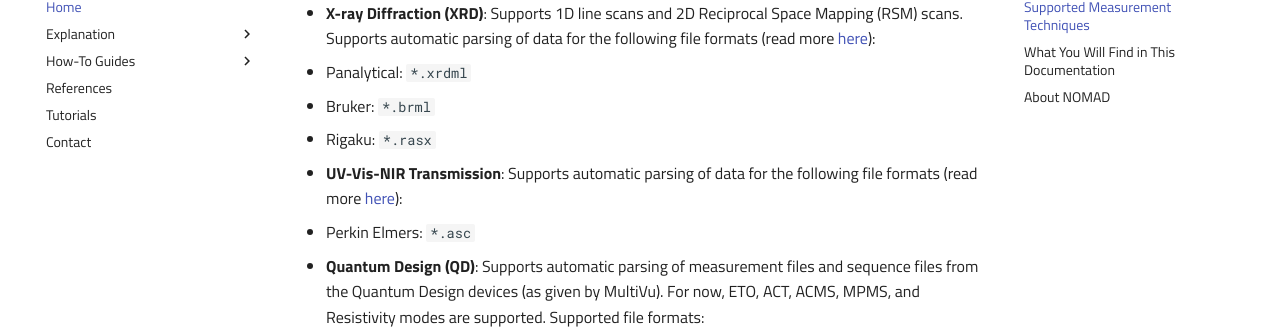
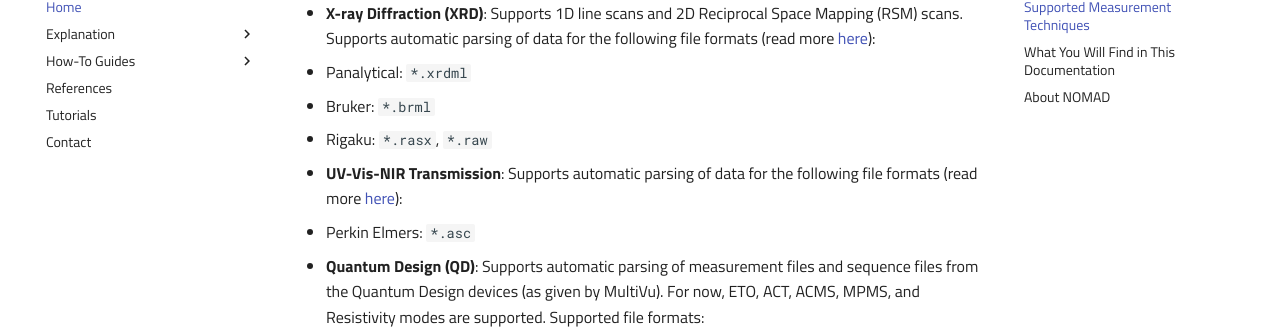
Before and after one commit to FAIRmat-NFDI/nomad-measurements, an MkDocs documentation site: the page built from docs/index.md, in a window 1280 px wide and 900 px high, scrolled down 380 px. Shown: the part 133-462 px from the top of the window. Built offline with MkDocs 1.6.1 and Material for MkDocs 9.7.7, drawn with Linux system fonts in a browser that asks for light colours; comment, search, counter and statistics services are not loaded.

Commit message:
add docs

```diff
--- a/docs/index.md
+++ b/docs/index.md
@@ -11,7 +11,7 @@
 (read more [here](explanation/schemas.md#x-ray-diffraction)):
   - Panalytical: `*.xrdml`
   - Bruker: `*.brml`
-  - Rigaku: `*.rasx`
+  - Rigaku: `*.rasx`, `*.raw`
 
 - **UV-Vis-NIR Transmission**: Supports automatic parsing of data for the following
 file formats (read more [here](explanation/schemas.md#transmission-spectrophotometry)):
```
Also changed, not shown: docs/explanation/schemas.md (+1 -1 lines).
